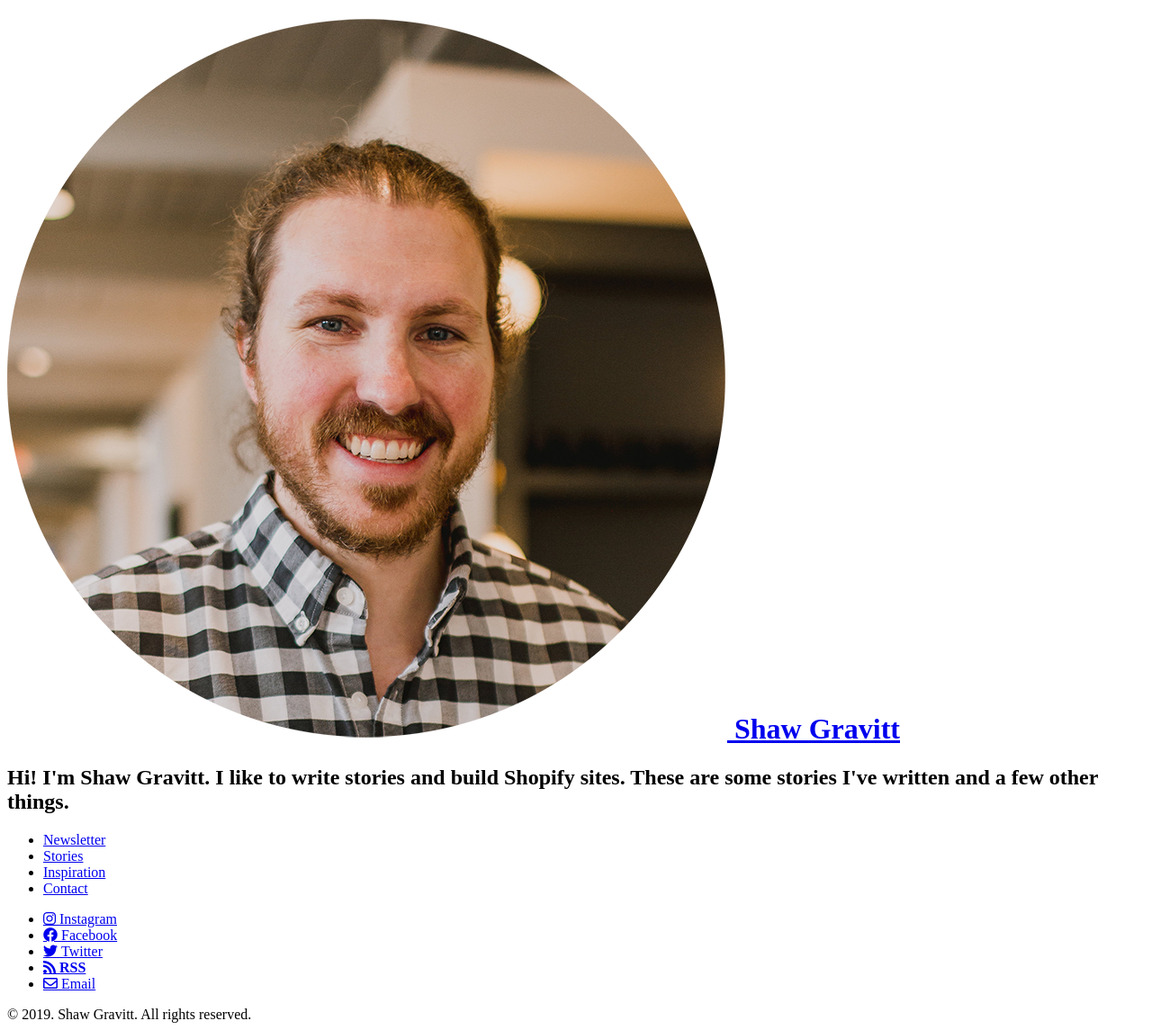
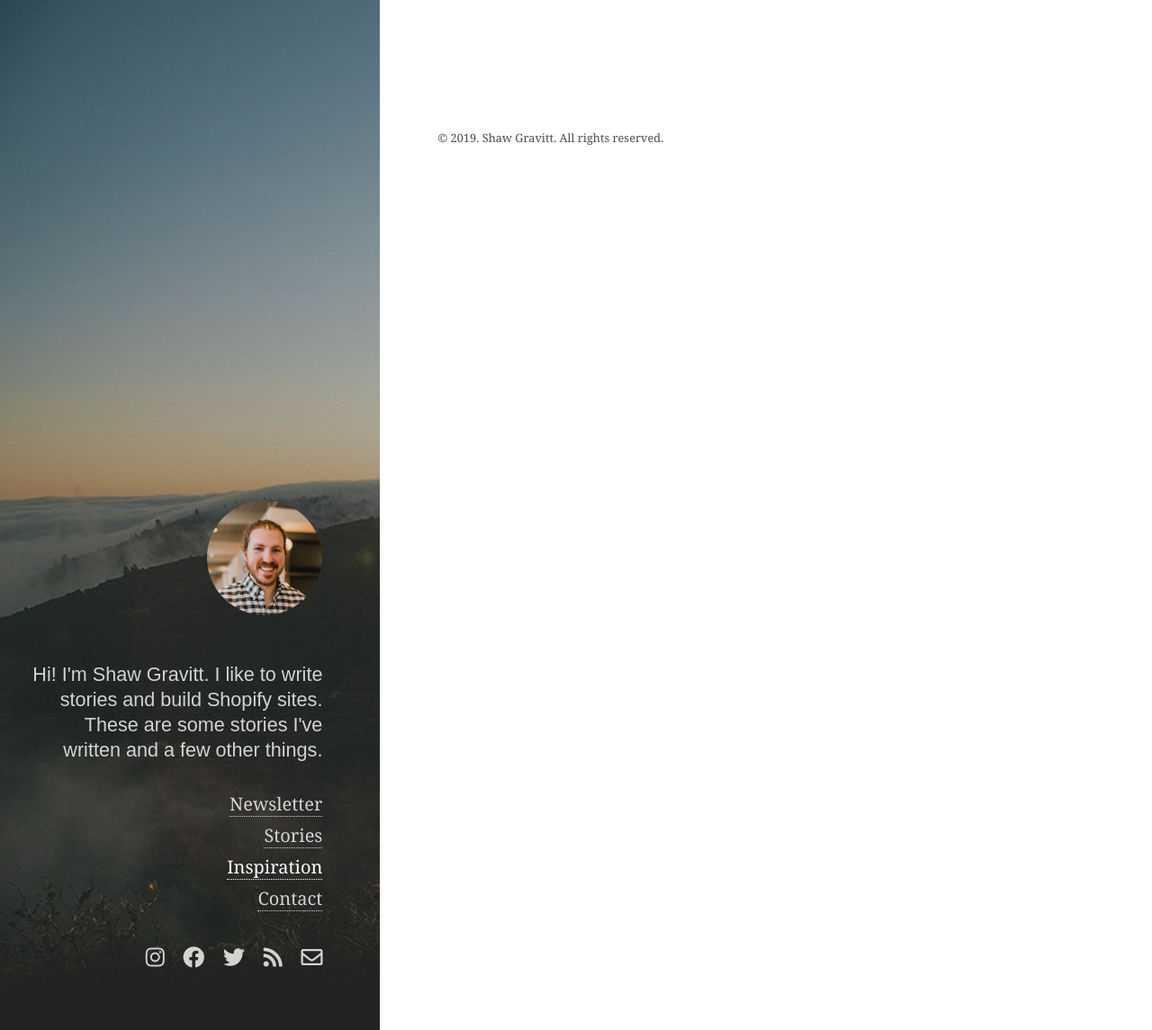
Before and after one commit to shawgravitt/shawgravitt.github.io, a Jekyll site: the page built from inspiration.html, in a window 1280 px wide and 1145 px high. Shown: the whole window at 90% size. Built offline with Jekyll 4.4.1, drawn with Linux system fonts in a browser that asks for light colours; nearby versions of some CDN libraries.

Commit message:
file path edits

```diff
--- a/_config.yml
+++ b/_config.yml
@@ -1,7 +1,7 @@
 locale: "en-US"
 title: Shaw Gravitt # Title of your site
 url: "jekyll-site" # the base hostname & protocol for your site
-baseurl: "/" # the subpath of your site, e.g. /blog/
+baseurl: "/jekyll-site/" # the subpath of your site, e.g. /blog/
 google_analytics_key: ""
 
 # Default description in social shares for the jekyll-seo-tag gem
--- a/_layouts/default.html
+++ b/_layouts/default.html
@@ -15,8 +15,8 @@
 
     <!--[if lte IE 8]><script src="/js/ie/html5shiv.js"></script><![endif]-->
     <link rel="stylesheet" href="https://use.fontawesome.com/releases/v5.8.2/css/all.css" integrity="sha384-oS3vJWv+0UjzBfQzYUhtDYW+Pj2yciDJxpsK1OYPAYjqT085Qq/1cq5FLXAZQ7Ay" crossorigin="anonymous">
-    <link rel="stylesheet" href="css/main.css">
-    <link rel="stylesheet" href="css/styles.css">
+    <link rel="stylesheet" href="../css/main.css">
+    <link rel="stylesheet" href="../css/styles.css">
     <!--[if lte IE 8]><link rel="stylesheet" href="/css/ie8.css" /><![endif]-->
 
     <link rel="stylesheet" href="/js/main.js">
@@ -47,9 +47,9 @@
       <style>
         #sidebar {
           {% if page.featured_image %}
-            background-image: url("images/{{ page.featured_image }}");
+            background-image: url("/images/{{ page.featured_image }}");
           {% else %}
-            background-image: url("images/bg.jpg");
+            background-image: url("../images/bg.jpg");
           {% endif %}
         }
       </style>
```
Also changed, not shown: 11 other files.
